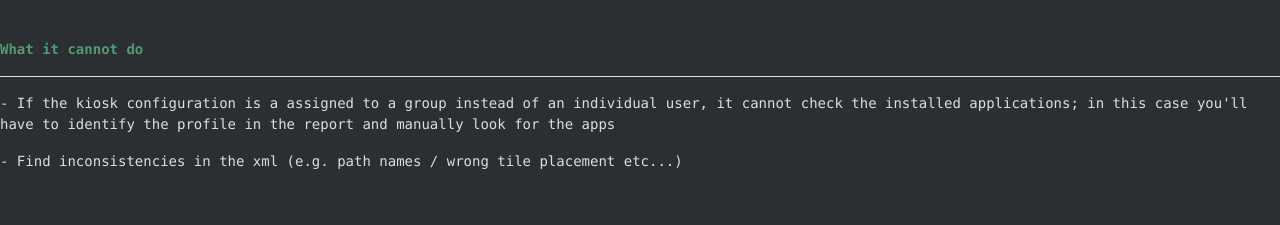
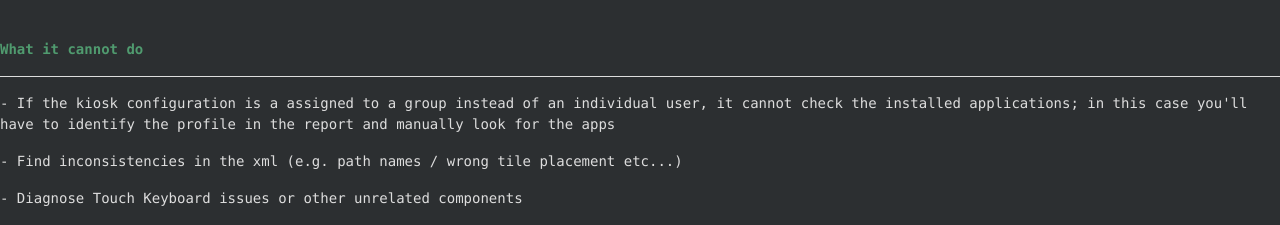
Before and after one commit to florinDNL/KioskChecks, a Flask app: page /about in a window 1280 px wide. Shown: the part 910-1135 px from the top of the page. Before the commit the page ends 1079 px from the top, so only its background shows below. Run offline with Flask 2, Linux system fonts and the light colour scheme.

Commit message:
updated about page

```diff
--- a/webapp/templates/about.html
+++ b/webapp/templates/about.html
@@ -25,4 +25,5 @@
 <hr>
 <p>- If the kiosk configuration is a assigned to a group instead of an individual user, it cannot check the installed applications; in this case you'll have to identify the profile in the report and manually look for the apps</p>
 <p>- Find inconsistencies in the xml (e.g. path names / wrong tile placement etc...)</p>
+<p>- Diagnose Touch Keyboard issues or other unrelated components</p>
 {% endblock %}
```
